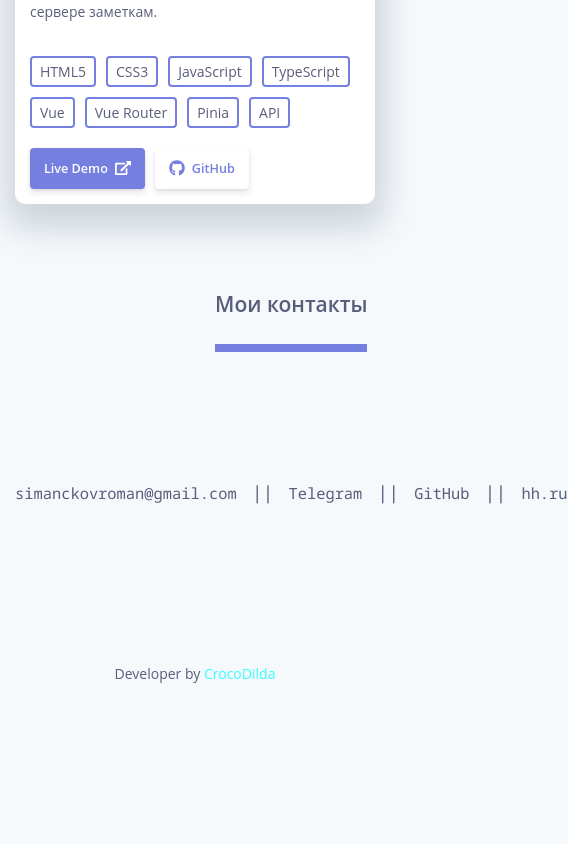
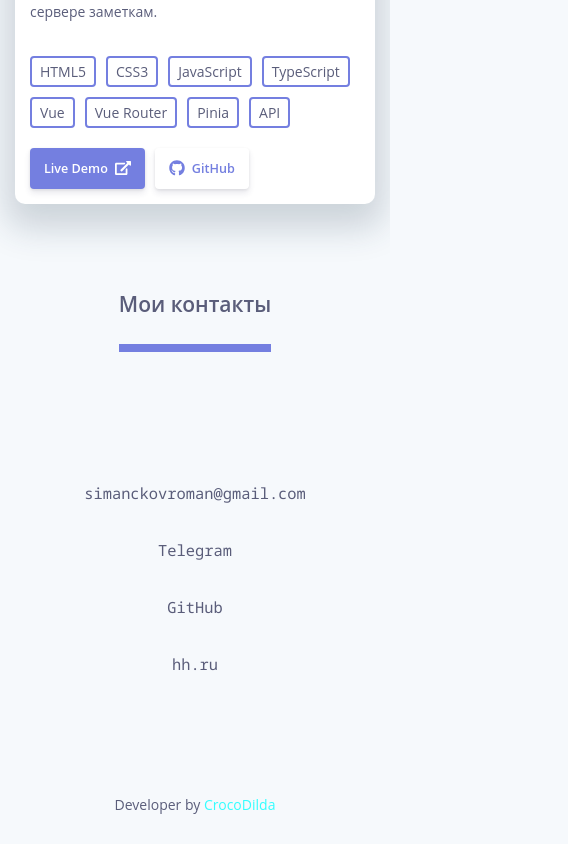
Before and after one commit to CrocoDilda/portfolio, a Vue app: page / in a window 390 px wide. Shown: the part 4272-5116 px from the top of the page, 568 px wide, since content can reach past the window. Before the commit the page ends 4985 px from the top, so only its background shows below. Built offline with nearby package versions, Linux system fonts and the light colour scheme.

Commit message:
made commit from section contacts

```diff
--- a/src/components/MainItem/Sections/ContactsSection/ContactSection.vue
+++ b/src/components/MainItem/Sections/ContactsSection/ContactSection.vue
@@ -7,19 +7,19 @@
           >simanckovroman@gmail.com</a
         >
       </li>
-      <li class="contacts--item">||</li>
+      <li class="contacts--item lines">||</li>
       <li class="contacts--item">
         <a href="https://t.me/Cr0coDilda" class="big-text big--link"
           >Telegram</a
         >
       </li>
-      <li class="contacts--item">||</li>
+      <li class="contacts--item lines">||</li>
       <li class="contacts--item">
         <a href="https://github.com/CrocoDilda" class="big-text big--link"
           >GitHub</a
         >
       </li>
-      <li class="contacts--item">||</li>
+      <li class="contacts--item lines">||</li>
       <li class="contacts--item">
         <a
           href="https://hh.ru/resume/8a06b15eff0b75794d0039ed1f494d4c4b3977"
@@ -52,4 +52,16 @@
   line-height: 40px;
   color: var(--color-text);
 }
+
+@media (max-width: 700px) {
+  .lines {
+    display: none;
+  }
+
+  .contacts--list {
+    grid-auto-flow: row;
+    justify-items: center;
+    margin-bottom: 80px;
+  }
+}
 </style>
```
Also changed, not shown: 1 other file (tests, documents, lock files or other folders).
